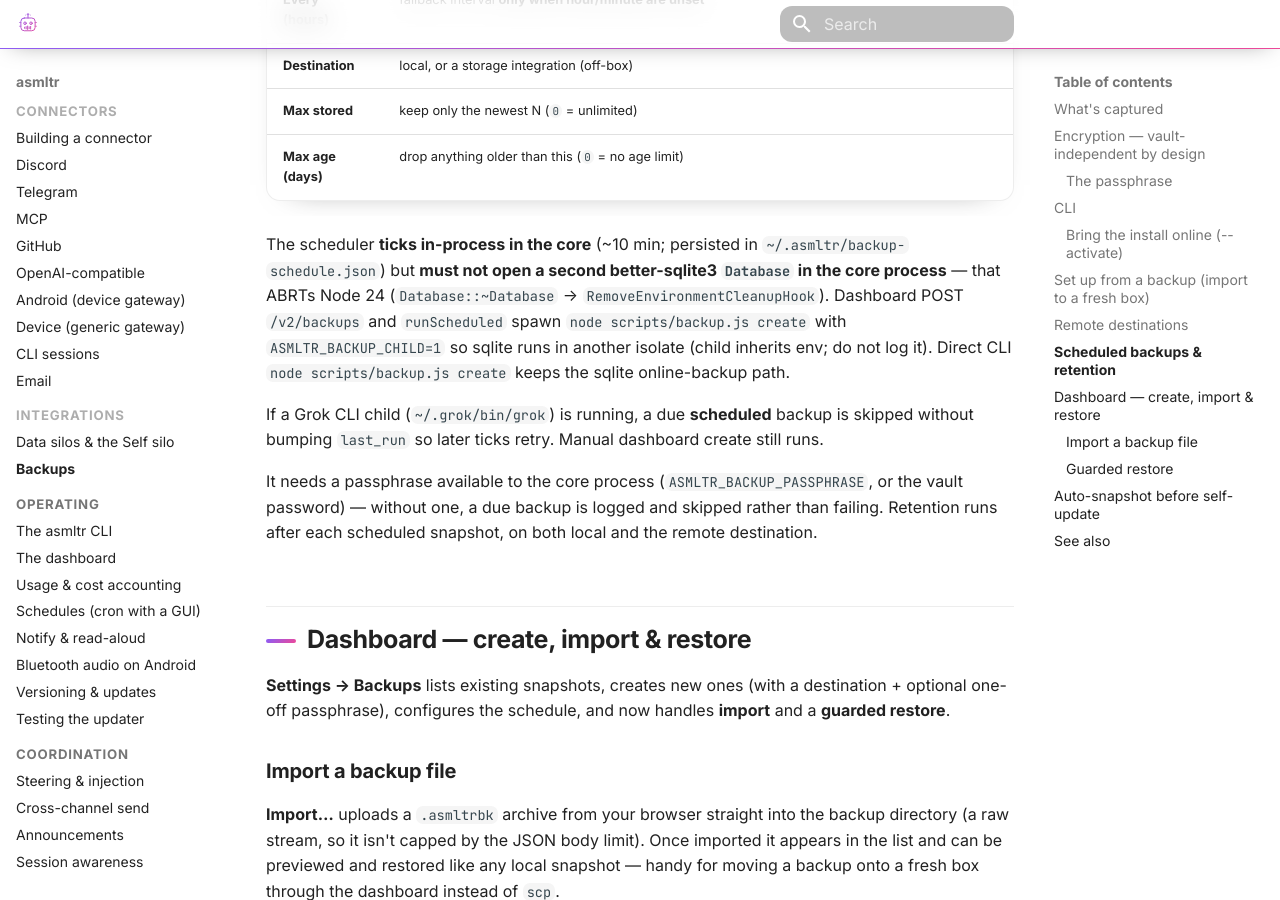
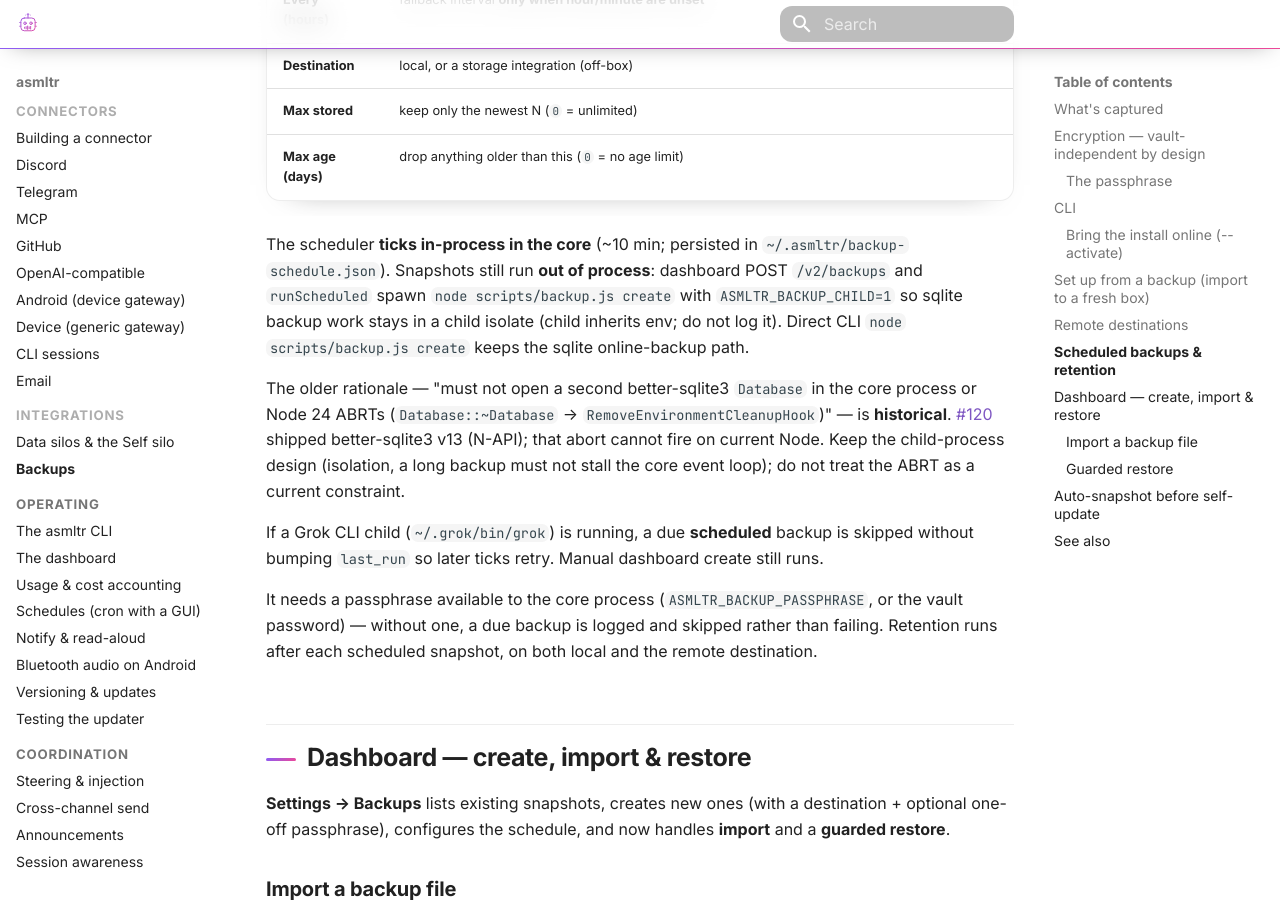
Before and after one commit to gtwy/asmltr, an MkDocs documentation site: the page built from docs/backups.md, in a window 1280 px wide and 900 px high, scrolled down 2952 px. Built offline with MkDocs 1.6.1 and Material for MkDocs 9.7.7, drawn with Linux system fonts in a browser that asks for light colours; comment, search, counter and statistics services are not loaded.

Commit message:
fix(docs): public tree — drop RE-CUT; describe this code
Media-allow rename in config.md. Backups stay out-of-process; Node 24 ABRT is historical.

```diff
--- a/docs/backups.md
+++ b/docs/backups.md
@@ -103,11 +103,16 @@
 | **Max age (days)** | drop anything older than this (`0` = no age limit) |
 
 The scheduler **ticks in-process in the core** (~10 min; persisted in
-`~/.asmltr/backup-schedule.json`) but **must not open a second better-sqlite3 `Database` in the core
-process** — that ABRTs Node 24 (`Database::~Database` → `RemoveEnvironmentCleanupHook`). Dashboard
+`~/.asmltr/backup-schedule.json`). Snapshots still run **out of process**: dashboard
 POST `/v2/backups` and `runScheduled` spawn `node scripts/backup.js create` with `ASMLTR_BACKUP_CHILD=1`
-so sqlite runs in another isolate (child inherits env; do not log it). Direct CLI
+so sqlite backup work stays in a child isolate (child inherits env; do not log it). Direct CLI
 `node scripts/backup.js create` keeps the sqlite online-backup path.
+
+The older rationale — "must not open a second better-sqlite3 `Database` in the core process or
+Node 24 ABRTs (`Database::~Database` → `RemoveEnvironmentCleanupHook`)" — is **historical**.
+[#120](https://github.com/jarethmt/asmltr/issues/120) shipped better-sqlite3 v13 (N-API); that abort
+cannot fire on current Node. Keep the child-process design (isolation, a long backup must not stall
+the core event loop); do not treat the ABRT as a current constraint.
 
 If a Grok CLI child (`~/.grok/bin/grok`) is running, a due **scheduled** backup is skipped without
 bumping `last_run` so later ticks retry. Manual dashboard create still runs.
```
Also changed, not shown: RE-CUT.md (deleted, +0 -35 lines), docs/coordination/cross-channel.md (+5 -4 lines), docs/reference/config.md (+3 -3 lines).
